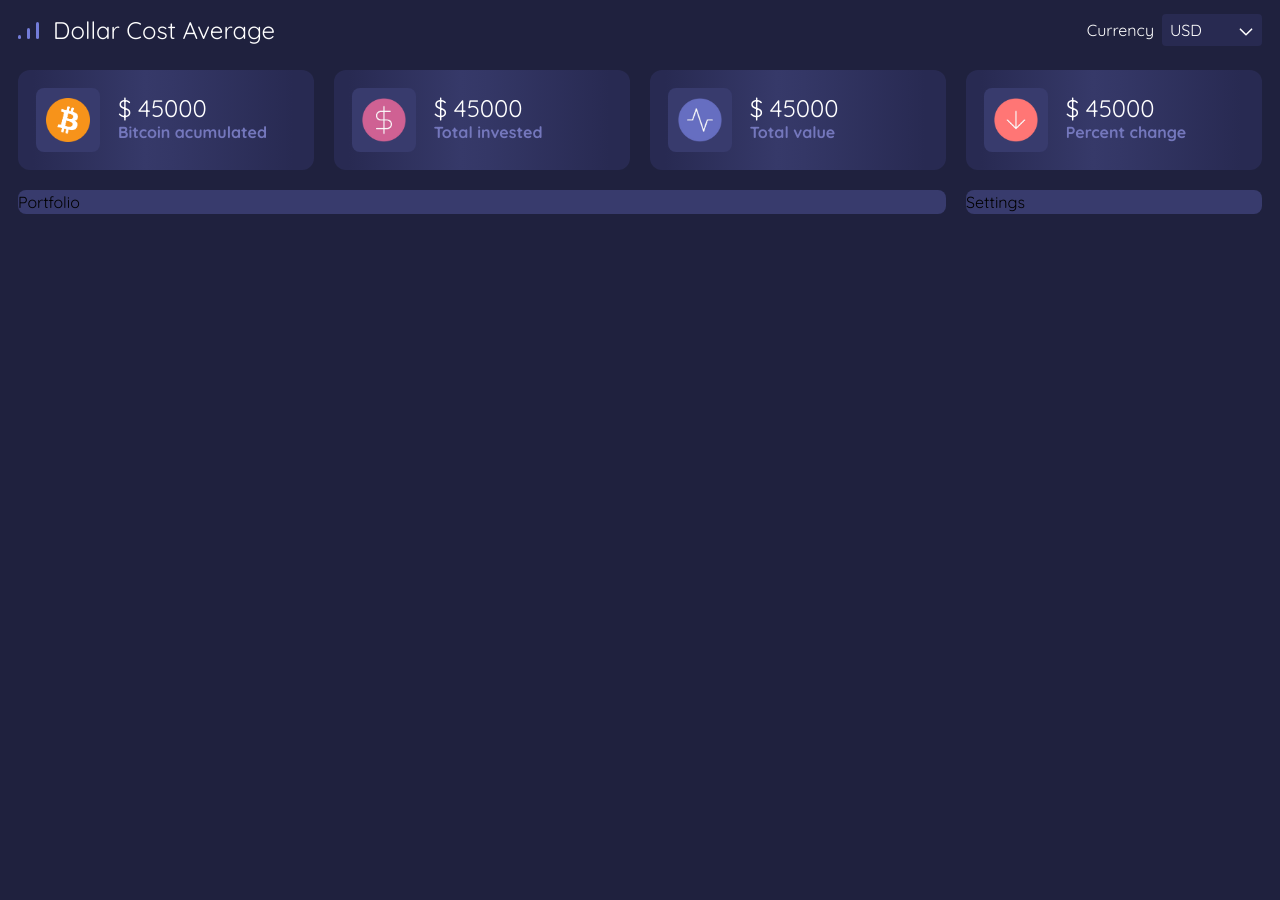
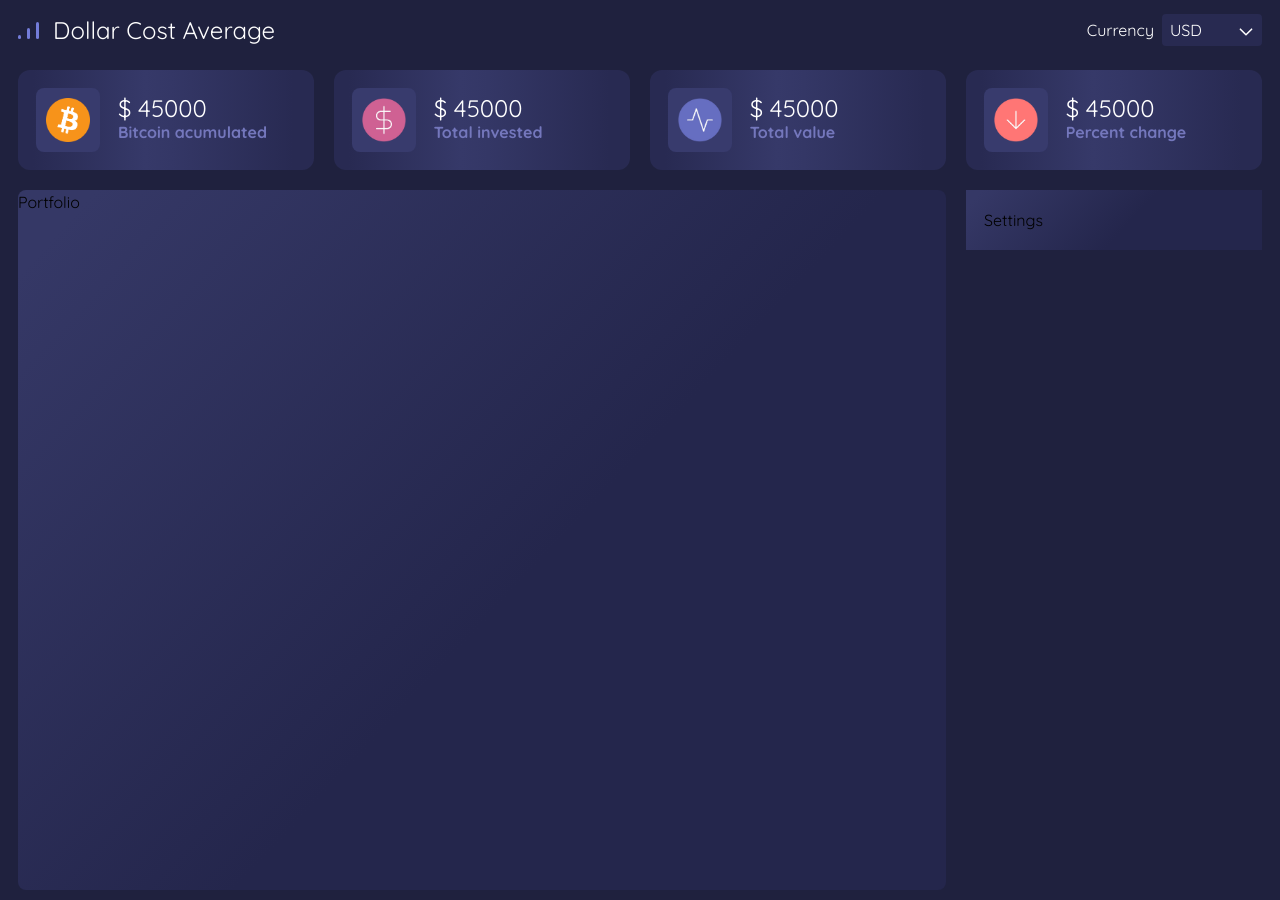
Before and after one commit to krasenDimitrov90/dca-calculator, a React (Create React App) app in the folder front-end/: page / in a window 1280 px wide. Before the commit the page ends 800 px from the top, so only its background shows below. Built offline with nearby package versions, Linux system fonts and the light colour scheme.

Commit message:
[FE] making the main look for the portfolio section

```diff
--- a/front-end/src/components/PortfolioChart/PortfolioChart.styles.css
+++ b/front-end/src/components/PortfolioChart/PortfolioChart.styles.css
@@ -1,9 +1,3 @@
+/* .portfolio-chart-container {
 
-.portfolio-chart-container {
-    @apply flex bg-app-purple rounded-lg mr-app-sm;
-    flex-grow: 3;
-    flex-shrink: 3;
-
-    /* This come from the index.css file :root */
-    flex-basis: calc(4 * var(--basis-app-sm));
-}
+} */
--- a/front-end/src/components/SettingsNavigation/SettingsNavigation.js
+++ b/front-end/src/components/SettingsNavigation/SettingsNavigation.js
@@ -3,7 +3,7 @@ import './SettingsNavigation.styles.css'
 
 export const SettingsNavigation = React.memo(() => {
     return (
-        <div className='settings-navigation-container'>
+        <div className='settings-navigation-container custom-gradient-secondary'>
             <p>Settings</p>
         </div>
     );
--- a/front-end/src/components/SettingsNavigation/SettingsNavigation.styles.css
+++ b/front-end/src/components/SettingsNavigation/SettingsNavigation.styles.css
@@ -1,6 +1,3 @@
 .settings-navigation-container {
-    @apply flex bg-app-purple rounded-lg ml-app-sm;
-    flex-grow: 1;
-    flex-shrink: 1;
-    flex-basis: 0;
+    @apply flex p-app-lg;
 }
--- a/front-end/src/index.css
+++ b/front-end/src/index.css
@@ -26,6 +26,11 @@ body {
   background: linear-gradient(90deg, rgba(40, 42, 82, 1) 5%, rgba(54, 57, 105, 1) 43%, rgba(52, 55, 102, 1) 52%, rgba(40, 42, 82, 1) 93%);
 }
 
+.custom-gradient-secondary {
+  background: rgb(53, 56, 102);
+  background: linear-gradient(133deg, rgba(53, 56, 102, 1) 5%, rgba(36, 38, 76, 1) 55%);
+}
+
 #root {
   @apply flex flex-1 justify-center;
 }
--- a/front-end/src/pages/Calculator/Calculator.js
+++ b/front-end/src/pages/Calculator/Calculator.js
@@ -36,8 +36,12 @@ export const Calculator = React.memo(() => {
 
                 </div>
                 <div className='flex my-app-sm'>
-                    <PortfolioChart />
-                    <SettingsNavigation />
+                    <div className='portfolio-left-section-wrapper custom-gradient-secondary'>
+                        <PortfolioChart />
+                    </div>
+                    <div className='portfolio-right-section-wrapper'>
+                        <SettingsNavigation />
+                    </div>
                 </div>
             </div>
         </div>
--- a/front-end/src/pages/Calculator/Calculator.styles.css
+++ b/front-end/src/pages/Calculator/Calculator.styles.css
@@ -1,3 +1,19 @@
 .statistic-baner-container {
     @apply flex;
 }
+
+.portfolio-left-section-wrapper {
+    @apply flex bg-app-purple rounded-lg mr-app-sm h-[700px];
+    flex-grow: 3;
+    flex-shrink: 3;
+
+    /* This come from the index.css file :root */
+    flex-basis: calc(4 * var(--basis-app-sm));
+}
+
+.portfolio-right-section-wrapper {
+    @apply flex flex-col rounded-lg ml-app-sm;
+    flex-grow: 1;
+    flex-shrink: 1;
+    flex-basis: 0;
+}
```
